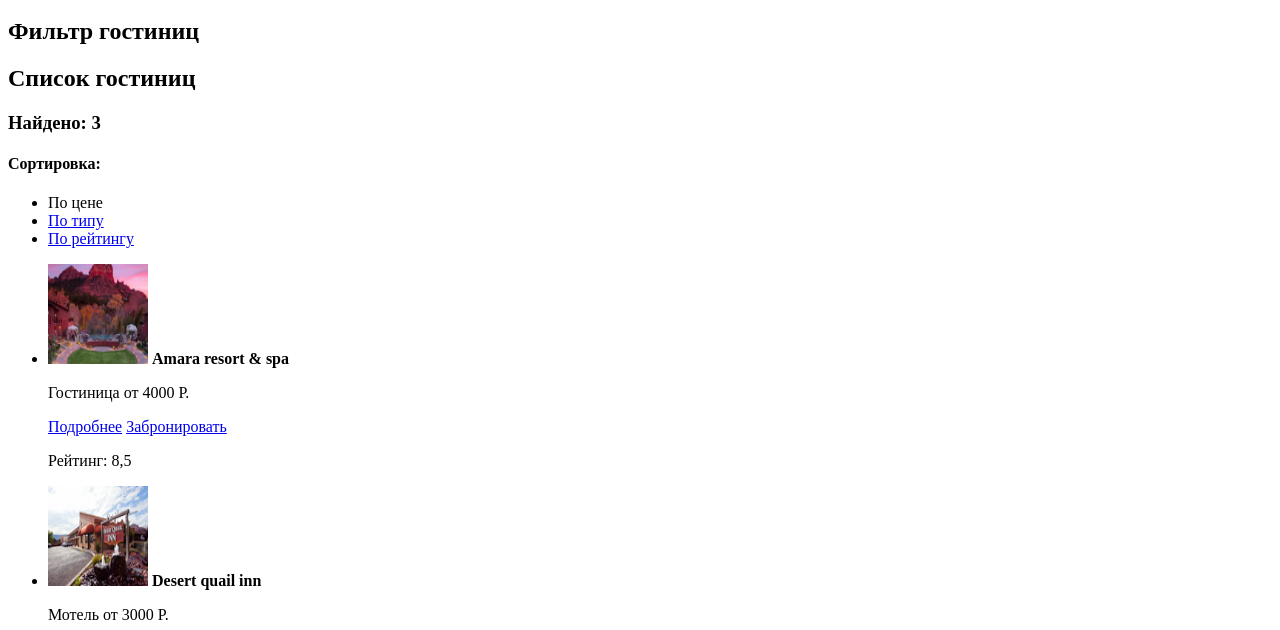
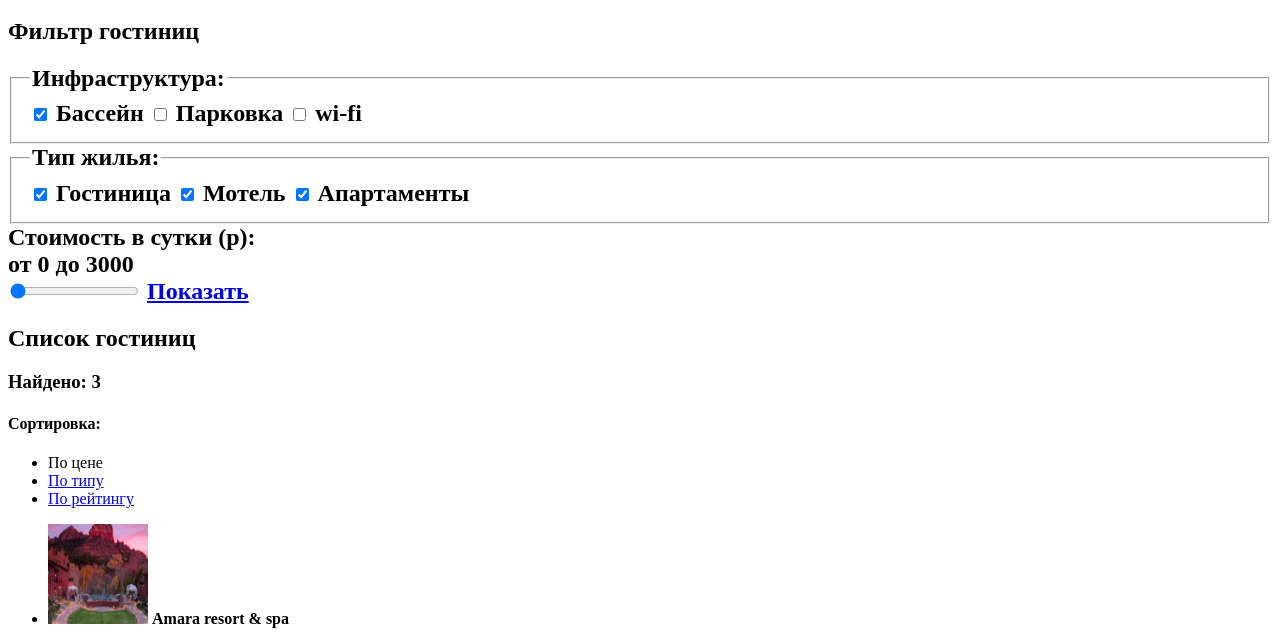
Before and after one commit to SvetlanaT1/408727-sedona, a plain HTML site: page catalog.html in a window 1280 px wide. Shown: the part 202-832 px from the top of the page. Drawn offline with Linux system fonts and the light colour scheme.

Commit message:
Разметка форм

```diff
--- a/catalog.html
+++ b/catalog.html
@@ -21,7 +21,36 @@
   <main>
     <section class="filters">
     <h1 class="visully-hidden">Фильтр гостиниц<h1>
-    <!--Здесь будет форма-->
+    <form action="catalog.html" method="get" class="filters-hotels">
+      <fieldset class="filter-hotels-infrastructure">
+      <legend>Инфраструктура:</legend>
+      <input type="checkbox" name="pool" id="pool" checked>
+      <label for="pool">Бассейн</label>
+      <input type="checkbox" name="parking" id="parking">
+      <label for="parking">Парковка</label>
+      <input type="checkbox" name="wi-fi" id="wi-fi">
+      <label for="wi-fi">wi-fi</label>
+    </fieldset>
+    <fieldset class="filters-hotels-house">
+    <legend>Тип жилья:</legend>
+    <input type="checkbox" name="hotel" id="hotel" checked>
+    <label for="hotel">Гостиница</label>
+    <input type="checkbox" name="motels" id="motels" checked>
+    <label for="motels">Мотель</label>
+    <input type="checkbox" name="apartments" id="apartments" checked>
+    <label for="apartments">Апартаменты</label>
+    </fieldset>
+    <!--Может fieldset не нужно??? сделать заголовки и внутри инпуты-->
+    <div>
+      <label for="cost">Стоимость в сутки (р):</label>
+      <div>
+      <output name="cost">от 0</output>
+      <output name="cost">до 3000</output>
+    </div>
+      <input type="range" name="cost" id="cost" min="0" max="4000" step="1" value="0" value="3000">
+      <a class="button" href="catalog.html">Показать</a>
+    </div>
+    </form>
   </section>
     <section class="hotels">
       <h2 class="visully-hidden">Список гостиниц<h2>
```
Also changed, not shown: index.html (+20 -5 lines).
